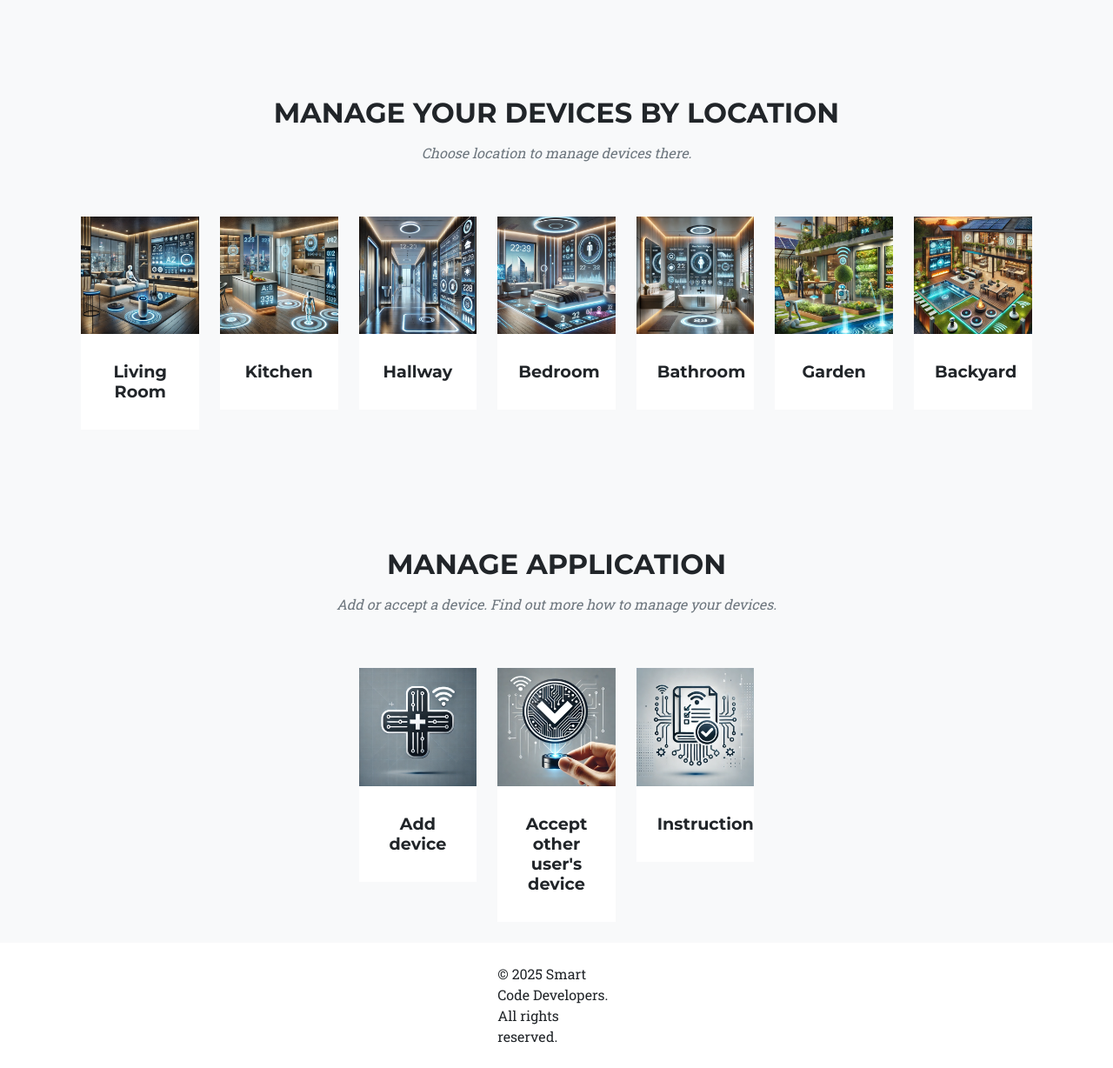
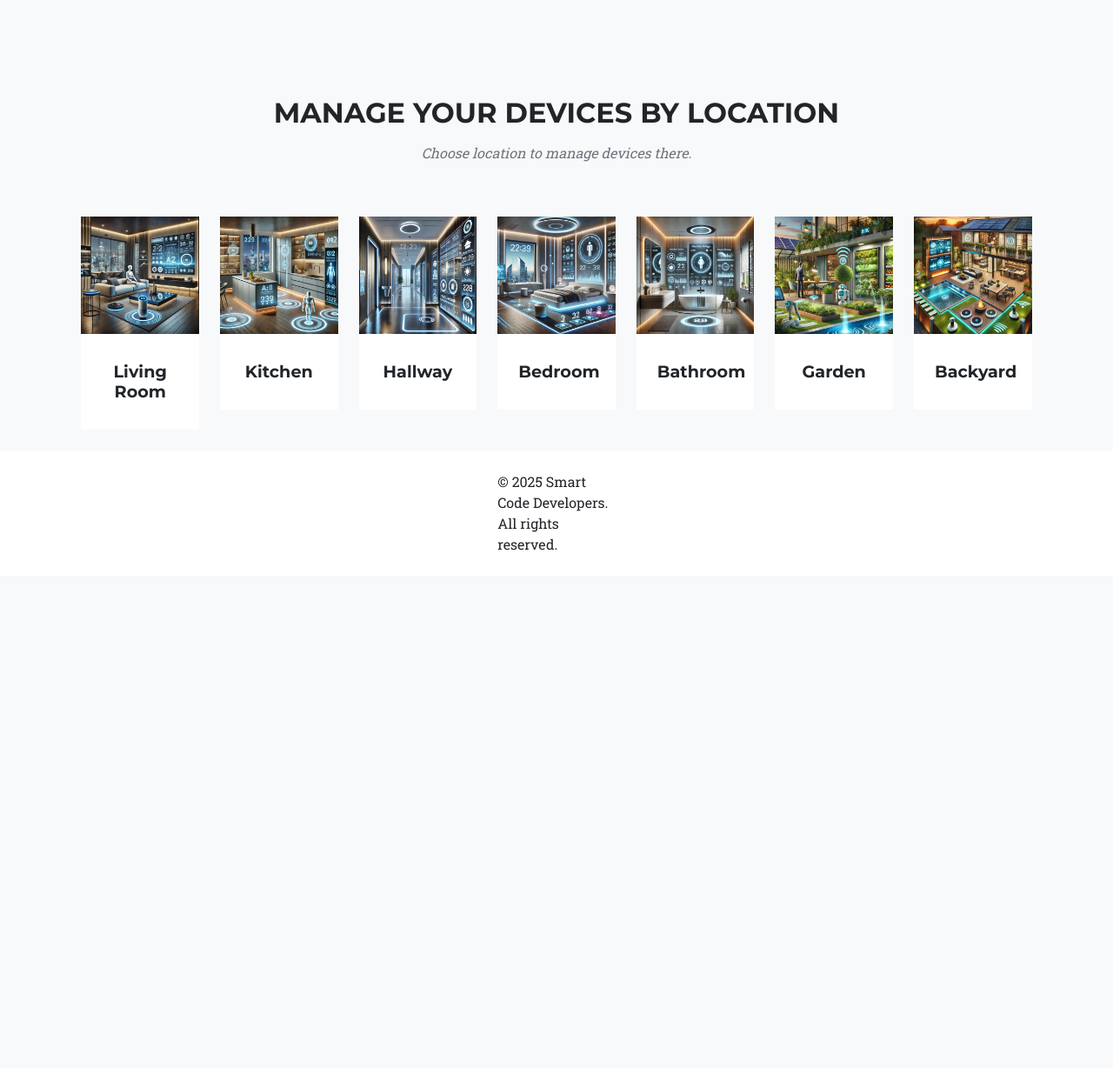
Before and after one commit to infoshareacademy/jpydzr6-smartcode-developers, a Django app: page /dashboard/ in a window 1280 px wide. Shown: the part 520-1748 px from the top of the page at 87% size. After the commit the page ends 1153 px from the top, so only its background shows below. Run offline with Django 5.2, Linux system fonts and the light colour scheme; some libraries are stand-ins or nearby versions.

Commit message:
redirect from logging in and changing user details to dashboard, manage application section from dashboard deleted

```diff
--- a/DjangoProject/SCD_app/users/templates/dashboard.html
+++ b/DjangoProject/SCD_app/users/templates/dashboard.html
@@ -209,59 +209,4 @@
             </div>
         </section>
 
-<!-- Options -->
-
-    <section class="page-section bg-light" id="devices">
-            <div class="container">
-                <div class="text-center">
-                    <h2 class="section-heading text-uppercase">Manage application</h2>
-                    <h3 class="section-subheading text-muted">Add or accept a device. Find out more how to manage your devices.</h3>
-                </div>
-                <div class="row text-center">
-                    <div class="col-lg-4 mb-4">
-                        <!-- option 1-->
-                        <div class="devices-item">
-                            <a class="devices-link" href="...">
-                                <div class="devices-hover">
-                                    <div class="devices-hover-content"><i class="fas fa-plus fa-3x"></i></div>
-                                </div>
-                                <img class="img-fluid" src="../static/images/add.webp" alt="..." />
-                            </a>
-                            <div class="devices-caption">
-                            <h4 class="my-3">Add device</h4>
-                            </div>
-                        </div>
-                    </div>
-                    <div class="col-lg-4 mb-4">
-                        <!-- option 2-->
-                        <div class="devices-item">
-                            <a class="devices-link" href="...">
-                                <div class="devices-hover">
-                                    <div class="devices-hover-content"><i class="fas fa-plus fa-3x"></i></div>
-                                </div>
-                                <img class="img-fluid" src="../static/images/accept.webp" alt="..." />
-                            </a>
-                            <div class="devices-caption">
-                            <h4 class="my-3">Accept other user's device</h4>
-                            </div>
-                        </div>
-                    </div>
-                    <div class="col-lg-4 mb-4">
-                        <!-- option 3-->
-                        <div class="devices-item">
-                            <a class="devices-link" href="...">
-                                <div class="devices-hover">
-                                    <div class="devices-hover-content"><i class="fas fa-plus fa-3x"></i></div>
-                                </div>
-                                <img class="img-fluid" src="../static/images/instruction.webp" alt="..." />
-                            </a>
-                            <div class="devices-caption">
-                            <h4 class="my-3">Instruction</h4>
-                            </div>
-                        </div>
-                    </div>
-                </div>
-            </div>
-        </section>
-
 {% endblock %}
--- a/DjangoProject/SCD_app/users/views.py
+++ b/DjangoProject/SCD_app/users/views.py
@@ -57,7 +57,7 @@ class ActivateUserView(View):
         user.activation_token = None
         user.save()
         login(request, user)
-        return redirect('home')
+        return redirect('dashboard')
 
 class CustomUserChangeForm(UserChangeForm):
     class Meta:
@@ -68,7 +68,7 @@ class UserEditView(LoginRequiredMixin, UpdateView):
     model = CustomUser
     form_class = CustomUserChangeForm
     template_name = 'registration/edit_profile.html'
-    success_url = reverse_lazy('home')
+    success_url = reverse_lazy('dashboard')
 
     def get_object(self):
         return self.request.user
```
